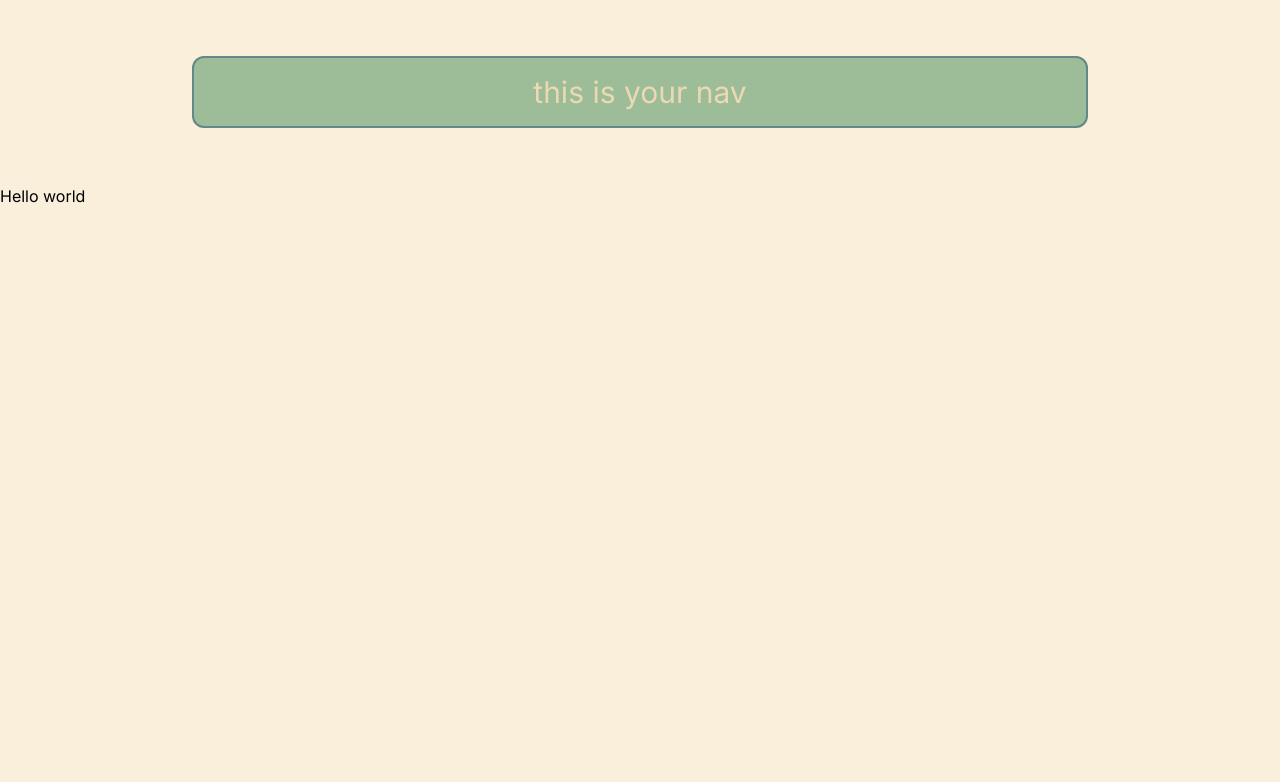
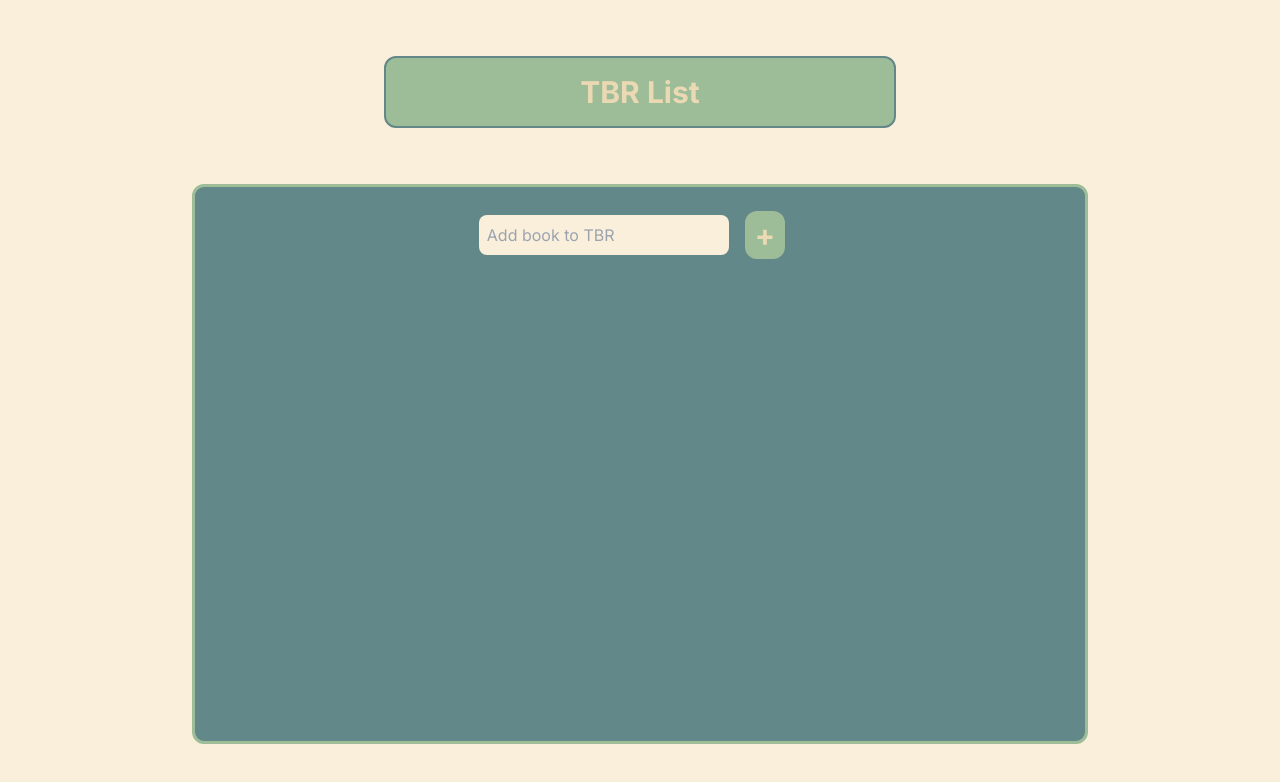
Before and after one commit to KartikChinda/tbr, a Next.js app: page / in a window 1280 px wide. Shown: the top 782 px of the page. Built offline with nearby package versions, Linux system fonts and the light colour scheme.

Commit message:
Implemented complete and delete functionalities

```diff
--- a/app/components/Nav.tsx
+++ b/app/components/Nav.tsx
@@ -3,8 +3,8 @@
 const Nav = () => {
     return (
 
-        <nav className="bg-[#9DBC98] flex justify-center items-center p-4 text-3xl w-[70%] mx-auto m-14 rounded-xl border-2 border-[#638889] text-[#EBD9B4]">
-            this is your nav
+        <nav className="bg-[#9DBC98] flex justify-center items-center p-4 text-3xl w-[70%] mx-auto lg:w-[40%] m-14 rounded-xl border-2 border-[#638889] text-[#EBD9B4] font-bold hover:font-extrabold hover:border-[#638889ad] hover:outline-4 outline-[#638889]">
+            TBR List
         </nav>
     )
 }
--- /dev/null
+++ b/app/models/Book.ts
@@ -0,0 +1,7 @@
+type BookModel = {
+    title: string;
+    id: string;
+    completed: boolean;
+}
+
+export default BookModel;
--- a/app/page.tsx
+++ b/app/page.tsx
@@ -1,11 +1,59 @@
-import Image from "next/image";
+"use client";
+import { useState } from "react";
+import { FormEvent } from "react";
+import { v4 as uuid } from 'uuid';
+import BookModel from "./models/Book";
 
 export default function Home() {
+
+
+
+  const [book, setBook] = useState<string>("");
+
+  const [books, setBooks] = useState<BookModel[]>([]);
+
+
+  const handleSubmit = (e: FormEvent<HTMLFormElement>): void => {
+    e.preventDefault();
+    setBooks([{ title: book, id: uuid(), completed: false }, ...books]);
+    console.log(books)
+    setBook("");
+  }
+
+  const handleDelete = (id: string): void => {
+    setBooks(books.filter((b) => b.id !== id));
+  }
+
+  const handleComplete = (id: string) => {
+    setBooks(books.map(b => b.id === id ? { ...b, completed: !b.completed } : b));
+  }
+
+
+
+
   return (
     <>
-      <div>
-        Hello world
-      </div>
+      <section className="md:mx-auto p-4 md:w-[70%] bg-[#638889] rounded-xl border-[3px] border-[#9DBC98] m-4 h-[70vh] flex flex-col justify-start items-center">
+
+        <form onSubmit={(e => handleSubmit(e))}>
+          <div className="flex flex-row items-center justify-center">
+            <input value={book} onChange={e => setBook(e.target.value)} placeholder="Add book to TBR" className="p-2 mb-3 rounded-lg mt-3 bg-[#F9EFDB] text-[#638889]" />
+            <button type="submit" className="px-2 py-1 mx-4 rounded-xl text-3xl font-bold border-2 border-[#9DBC98] hover:text-4xl text-[#EBD9B4] hover:border-[#F9EFDB] bg-[#9DBC98]">+</button>
+          </div>
+
+          <ul className="mt-12 flex gap-3 flex-col justify-start items-center">
+            {books.map((book: BookModel) => {
+              return (
+                <div key={book.id} className="flex flex-row justify-between p-2 text-2xl rounded-xl border-2 border-[#F9EFDB] font-bold bg-[#9DBC98] text-[#638889] w-full">
+                  <li onClick={() => (handleComplete(book.id))} className={book.completed ? `line-through decoration-[#4a6465] cursor-pointer pr-2 text-[#6388897b]` : `cursor-pointer pr-2`}> {book.title}</li>
+                  <button className="bg-[#4a6465] rounded-xl" onClick={() => handleDelete(book.id)}>🗑️</button>
+                </div>
+              )
+            })}
+          </ul>
+
+        </form>
+      </section>
     </>
   );
 }
```
